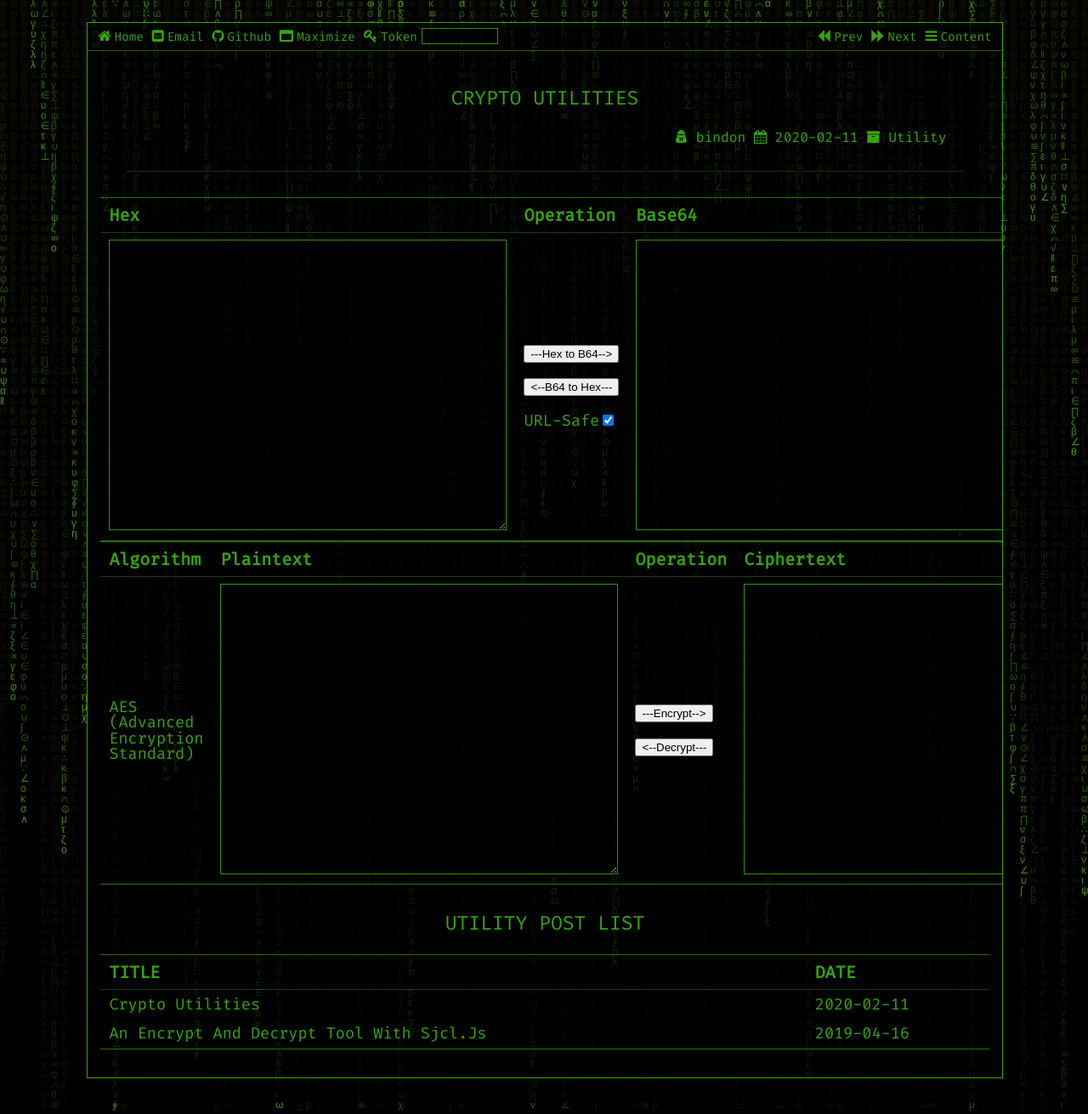
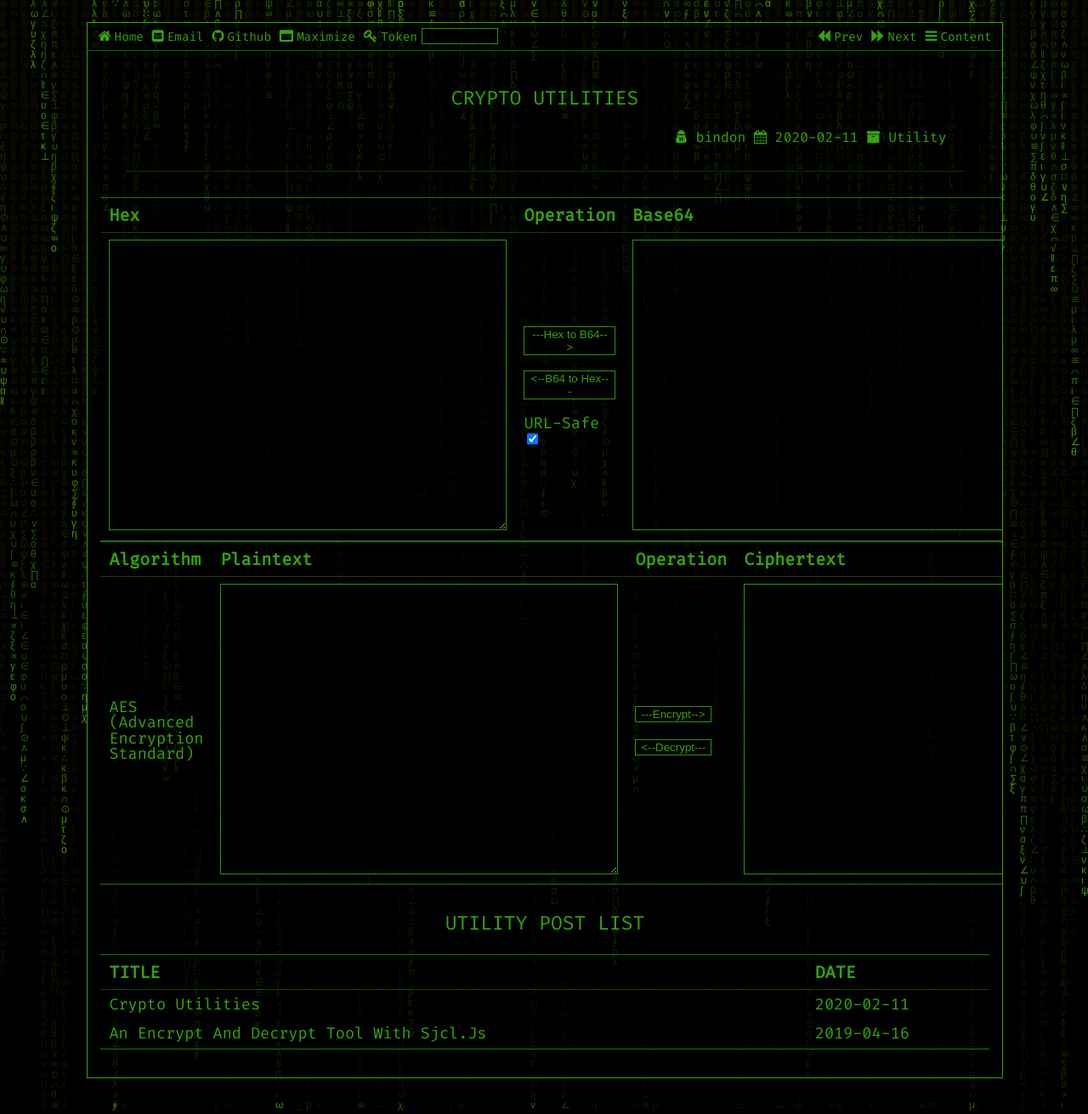
Before and after one commit to bindon/bindon.github.io, a Jekyll site: the page built from _posts/Utility/2020-02-11-crypto.html, in a window 1280 px wide. Shown: the whole page at 85% size. Built offline with Jekyll 4.4.1, drawn with Linux system fonts in a browser that asks for light colours.

Commit message:
Change from input tag type attribute button to button tag

```diff
--- a/_posts/Utility/2020-02-11-crypto.html
+++ b/_posts/Utility/2020-02-11-crypto.html
@@ -33,9 +33,9 @@ abstract: ""
     <tr>
         <td><label for="hex"></label><textarea id="hex" rows="20" cols="50"></textarea></td>
         <td>
-            <input type="button" id="hex_to_b64" value="---Hex to B64-->"/>
+            <button id="hex_to_b64">---Hex to B64--></button>
             <br/><br/>
-            <input type="button" id="b64_to_hex" value="<--B64 to Hex---"/>
+            <button id="b64_to_hex"><--B64 to Hex---</button>
             <br/><br/>
             <label for="is_b64_url">URL-Safe</label><input type="checkbox" id="is_b64_url" checked="checked"/>
 
@@ -60,9 +60,9 @@ abstract: ""
         <td>AES<br/>(Advanced Encryption Standard)</td>
         <td><label for="aes_pt"></label><textarea id="aes_pt" rows="20" cols="50"></textarea></td>
         <td>
-            <input type="button" id="aes_enc" value="---Encrypt-->"/>
+            <button id="aes_enc">---Encrypt--></button>
             <br/><br/>
-            <input type="button" id="aes_dec" value="<--Decrypt---"/>
+            <button id="aes_dec"><--Decrypt---</button>
         </td>
         <td><label for="aes_ct"></label><textarea id="aes_ct" rows="20" cols="50"></textarea></td>
         <td>
```
